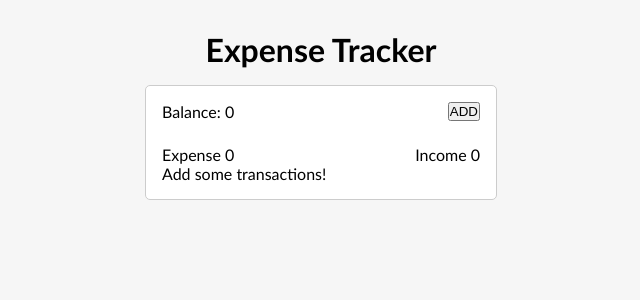
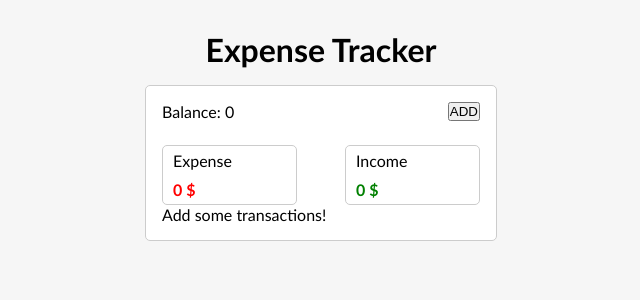
Before and after one commit to HaniyehPeyvandi/ExpenseTracker, a React (Create React App) app: page / in a window 1280 px wide. Shown: the top 300 px of the page, without its empty margins (319-959 px from the left). Built offline with nearby package versions, Linux system fonts and the light colour scheme.

Commit message:
add styles of income and expense boxes

```diff
--- a/src/components/Overview.js
+++ b/src/components/Overview.js
@@ -17,10 +17,14 @@
           {isShow ? "CANCEL" : "ADD"}
         </button>
       </div>
-      {isShow && <TransactionForm addTransaction={addTransaction}/>}
+      {isShow && <TransactionForm addTransaction={addTransaction} />}
       <div className={styles.resultSection}>
-        <div>Expense {expense}</div>
-        <div>Income {income}</div>
+        <div className={styles.expenseBox}>
+          Expense <span style={{ color: "red" }}>{expense} $</span>
+        </div>
+        <div className={styles.expenseBox}>
+          Income <span>{income} $</span>
+        </div>
       </div>
     </>
   );
--- a/src/components/Overview.module.css
+++ b/src/components/Overview.module.css
@@ -10,3 +10,20 @@
   justify-content: space-between;
   align-items: center;
 }
+
+.expenseBox{
+  display: flex;
+  flex-direction: column;
+  align-items: flex-start;
+  justify-content: space-between;
+  border-radius: 5px;
+  border: 1px solid #ccc;
+  padding: 5px 10px;
+  width: 135px;
+  height: 60px;
+}
+
+.expenseBox span{
+  font-weight: bold;
+  color: green;
+}
```
